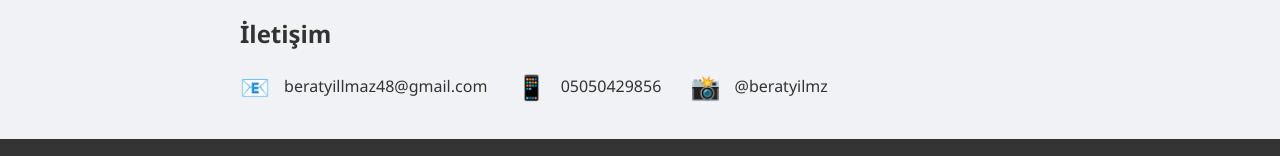
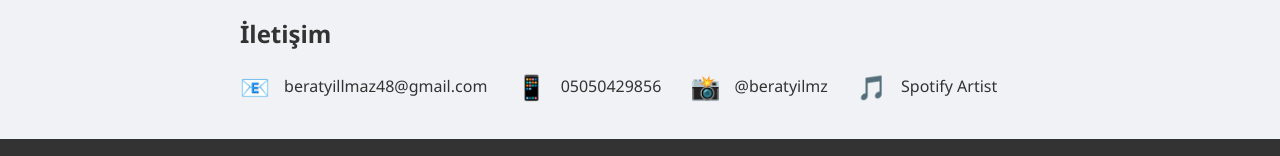
Before and after one commit to beratyilmaz48/beratyilmaz, a plain HTML site: page index.html in a window 1280 px wide. Shown: the part 329-485 px from the top of the page. Drawn offline with Linux system fonts and the light colour scheme.

Commit message:
Update index.html

```diff
--- a/index.html
+++ b/index.html
@@ -93,6 +93,9 @@
             <span>05050429856</span>
             <a href="https://www.instagram.com/beratyilmz" target="_blank" title="Instagram">📸</a>
             <span>@beratyilmz</span>
+            <a href="https://open.spotify.com/artist/3vTiBTCpRfV0tZwEOdx634?si=Po0T1cWkRZOj8h6LNc5xhQ" target="_blank" title="Spotify">🎵</a>
+<span>Spotify Artist</span>
+
         </p>
     </section>
     <footer>
```
